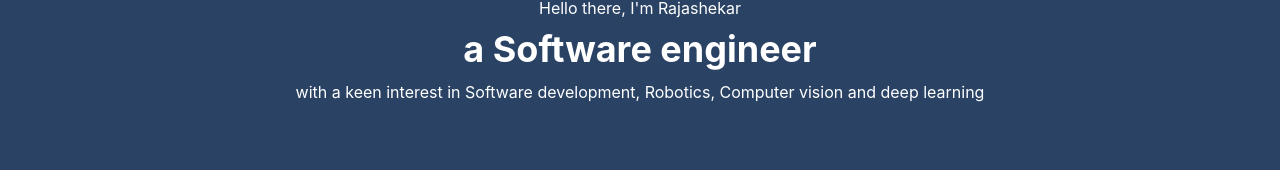
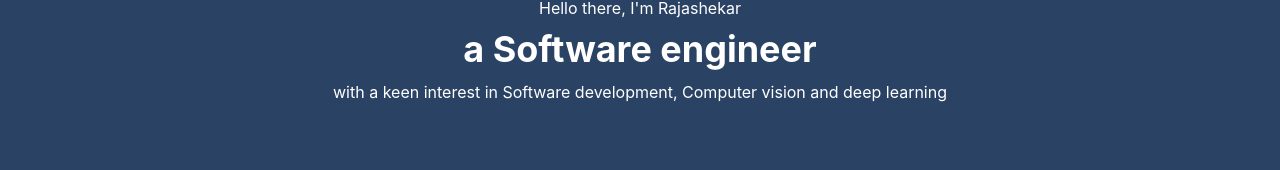
Before and after one commit to RajshekarM/me, a React (Create React App) app: page / in a window 1280 px wide. Shown: the part 414-584 px from the top of the page. Built offline with nearby package versions, Linux system fonts and the light colour scheme.

Commit message:
Update LandingSection.js

```diff
--- a/src/components/LandingSection.js
+++ b/src/components/LandingSection.js
@@ -5,7 +5,7 @@ import FullScreenSection from "./FullScreenSection";
 
 const greeting = "Hello there, I'm Rajashekar";
 const bio1 = "a Software engineer";
-const bio2 = "with a keen interest in Software development, Robotics, Computer vision and deep learning"
+const bio2 = "with a keen interest in Software development, Computer vision and deep learning"
  const bio3 = ""
 
 // Implement the UI for the LandingSection component according to the instructions.
```
